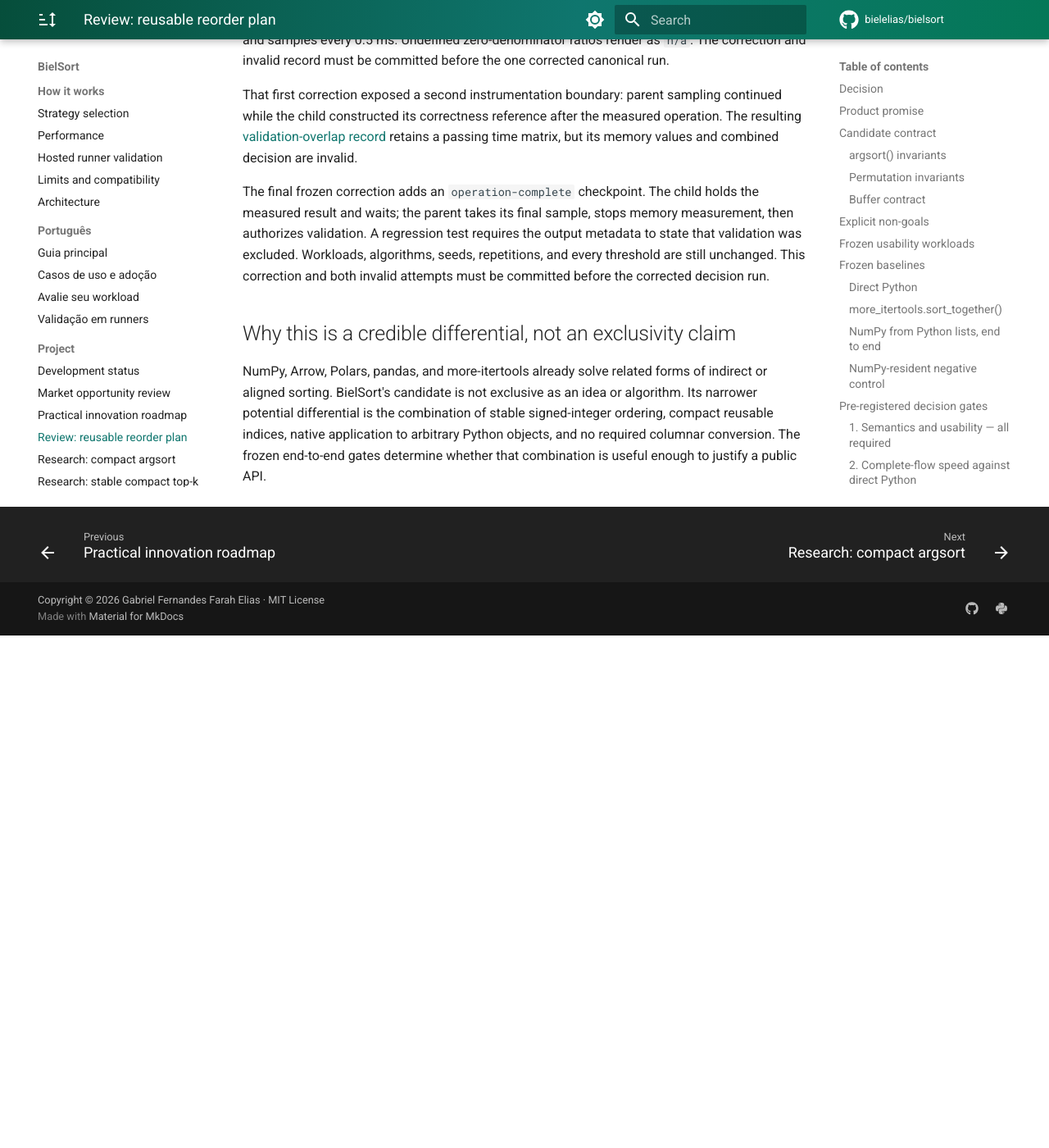
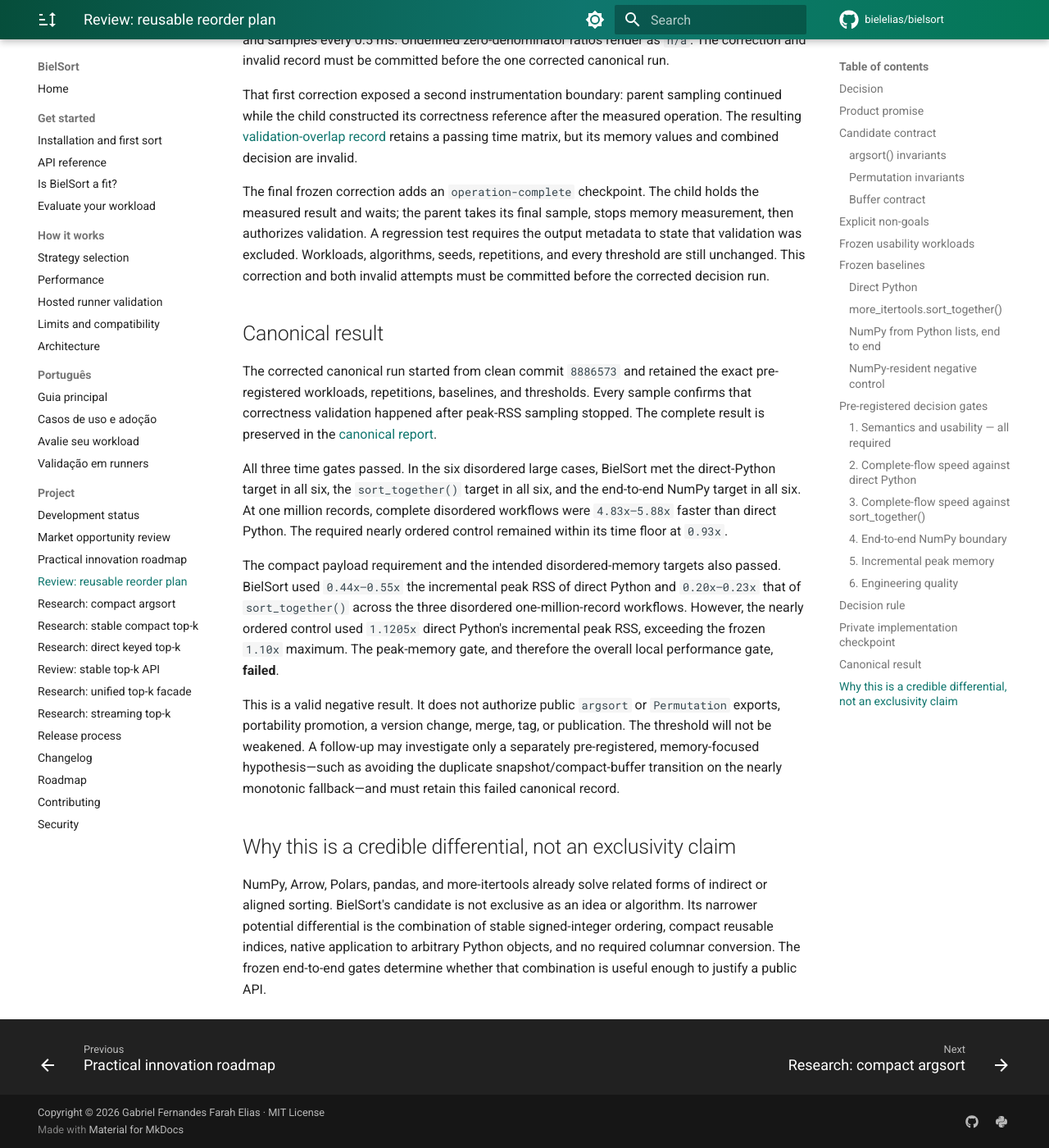
Before and after one commit to bielelias/bielsort, an MkDocs documentation site: the page built from docs/reorder-plan-api-review.md, in a window 1280 px wide and 1400 px high, scrolled down 7832 px. Shown: the whole window at 82% size. Built offline with MkDocs 1.6.1 and Material for MkDocs 9.7.7, drawn with Linux system fonts in a browser that asks for light colours; comment, search, counter and statistics services are not loaded; before the commit the page ends 8607 px from its top, so only the background shows below that.

Commit message:
Record failed reorder plan canonical gate

```diff
--- a/docs/development-status.md
+++ b/docs/development-status.md
@@ -395,7 +394,19 @@
 preserves the passing time grid and void RSS values. A final pre-registered
 `operation-complete` handshake now stops parent sampling before validation.
 Both invalid attempts remain versioned and all original gates remain binding;
-the corrected decision run is still pending.
+the invalid values do not contribute to the final decision.
+
+The corrected
+[canonical reorder-plan record](https://github.com/bielelias/bielsort/blob/research/reorder-plan-0.3/benchmarks/results/2026-08-06-reorder-plan-canonical.md)
+is now complete from clean commit `8886573`. All frozen time gates passed:
+each of the six disordered large cases cleared the direct-Python,
+`sort_together()`, and end-to-end NumPy target counts. At one million records,
+the three disordered complete flows were `4.83x–5.88x` faster than direct
+Python and used `0.44x–0.55x` its incremental peak RSS. The overall gate still
+**failed** because the nearly ordered memory control reached `1.1205x` direct
+Python, above the unchanged `1.10x` ceiling. The private API is not approved
+for promotion. Any continuation must pre-register a new, narrow memory
+hypothesis and preserve this result.
 
 ## Resume checklist
 
--- a/docs/market-opportunities.md
+++ b/docs/market-opportunities.md
@@ -102,6 +102,15 @@
 > Compute one stable order and reuse it across Python sequences without a
 > giant `list[int]` or a mandatory conversion to a columnar container.
 
+The later frozen complete-workflow protocol confirmed the time differential:
+all six disordered large cases passed each target-count gate, and the three
+one-million-record disordered workflows were `4.83x–5.88x` faster than direct
+Python while using `0.44x–0.55x` its incremental peak RSS. Promotion still
+stopped because the nearly ordered memory control measured `1.1205x` direct
+Python against a fixed `1.10x` maximum. This strengthens the evidence for the
+intended niche without converting it into a general-purpose or market-demand
+claim.
+
 ## Recommended 0.3 discovery candidate
 
 The API and usability review is now pre-registered in the
--- a/docs/reorder-plan-api-review.md
+++ b/docs/reorder-plan-api-review.md
@@ -337,6 +337,35 @@
 correction and both invalid attempts must be committed before the corrected
 decision run.
 
+## Canonical result
+
+The corrected canonical run started from clean commit `8886573` and retained
+the exact pre-registered workloads, repetitions, baselines, and thresholds.
+Every sample confirms that correctness validation happened after peak-RSS
+sampling stopped. The complete result is preserved in the
+[canonical report](https://github.com/bielelias/bielsort/blob/research/reorder-plan-0.3/benchmarks/results/2026-08-06-reorder-plan-canonical.md).
+
+All three time gates passed. In the six disordered large cases, BielSort met
+the direct-Python target in all six, the `sort_together()` target in all six,
+and the end-to-end NumPy target in all six. At one million records, complete
+disordered workflows were `4.83x–5.88x` faster than direct Python. The required
+nearly ordered control remained within its time floor at `0.93x`.
+
+The compact payload requirement and the intended disordered-memory targets
+also passed. BielSort used `0.44x–0.55x` the incremental peak RSS of direct
+Python and `0.20x–0.23x` that of `sort_together()` across the three disordered
+one-million-record workflows. However, the nearly ordered control used
+`1.1205x` direct Python's incremental peak RSS, exceeding the frozen `1.10x`
+maximum. The peak-memory gate, and therefore the overall local performance
+gate, **failed**.
+
+This is a valid negative result. It does not authorize public `argsort` or
+`Permutation` exports, portability promotion, a version change, merge, tag,
+or publication. The threshold will not be weakened. A follow-up may investigate
+only a separately pre-registered, memory-focused hypothesis—such as avoiding
+the duplicate snapshot/compact-buffer transition on the nearly monotonic
+fallback—and must retain this failed canonical record.
+
 ## Why this is a credible differential, not an exclusivity claim
 
 NumPy, Arrow, Polars, pandas, and more-itertools already solve related forms
```
Also changed, not shown: other parts of docs/development-status.md (+2 -3 lines), CHANGELOG.md (+7 -0 lines), ROADMAP.md (+8 -3 lines), benchmarks/README.md (+8 -0 lines), benchmarks/results/2026-08-06-reorder-plan-canonical.md (added, +90 -0 lines), docs/innovation-roadmap.md (+6 -3 lines), 1 other file.
